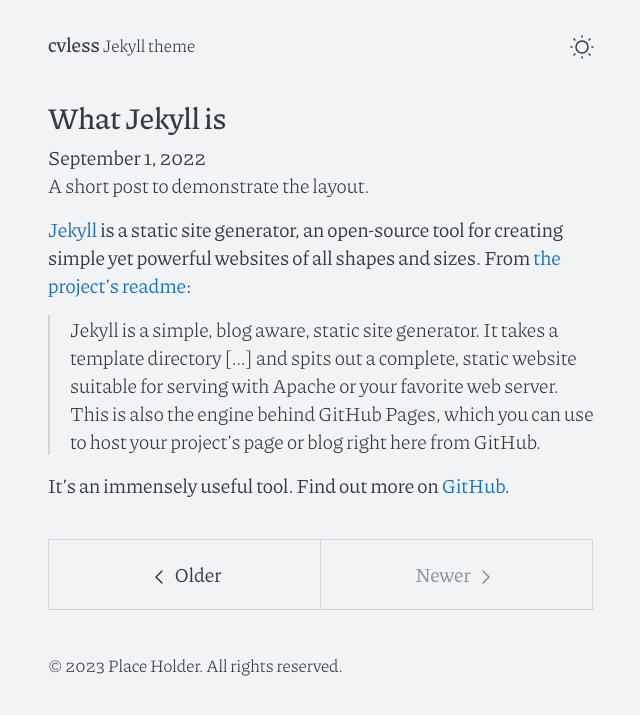
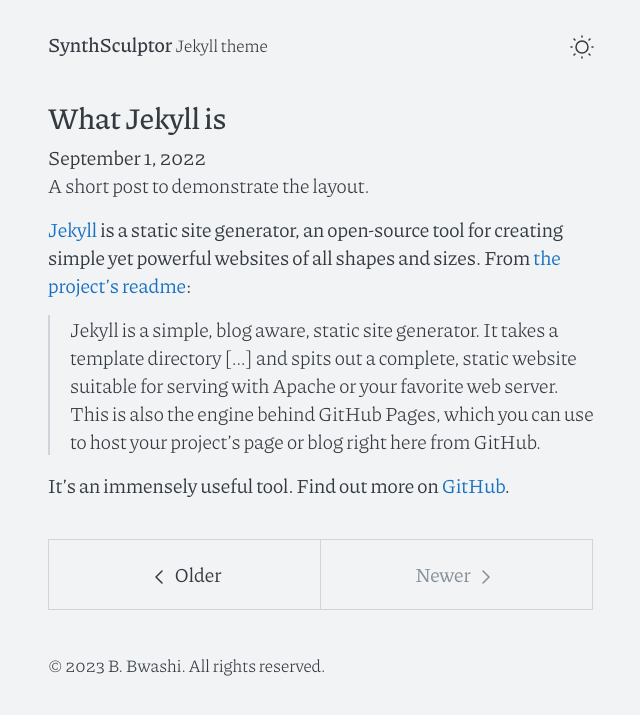
Before and after one commit to darbumas/darbumas.github.io, a Jekyll site: the page built from docs/posts.md, in a window 1280 px wide. Shown: the top 715 px of the page, without its empty margins (319-959 px from the left). Built offline with Jekyll 4.4.1, drawn with Linux system fonts in a browser that asks for light colours; the list of posts is cut into pages by our own code; part of the change alters nothing that is shown.

Commit message:
update config

```diff
--- a/docs/_config.yml
+++ b/docs/_config.yml
@@ -1,30 +1,27 @@
 # site settings
 
-title: cvless
-description: Jekyll theme for a beautiful online CV
+title: SynthSculptor
+description: A dynamic gallery chronicling both ongoing and past projects.
 taglong: Jekyll theme for a beautiful online CV
 tagshort: Jekyll theme
-url: https://cvless.netlify.app
+url: https://darbumas.github.io
 baseurl: ""
 permalink: pretty
-repo: https://github.com/username/username.github.io
+repo: https://github.com/darbumas/username.github.io
 
 # author settings
 
 author:
-  name: Place Holder
-  email: username@domain.com
+  name: B. Bwashi
+  email: bbwashi@outlook.com
 photo: /assets/jpg/photo.jpg
 
 # social media links
 
 social:
-  facebook: username
-  github: username
-  instagram: username
-  linkedin: username
-  stackoverflow: 0000000/username
-  twitter: username
+  github: darbumas
+  linkedin: bbwashi
+  twitter: darbumas
 
 # build settings
 
```
